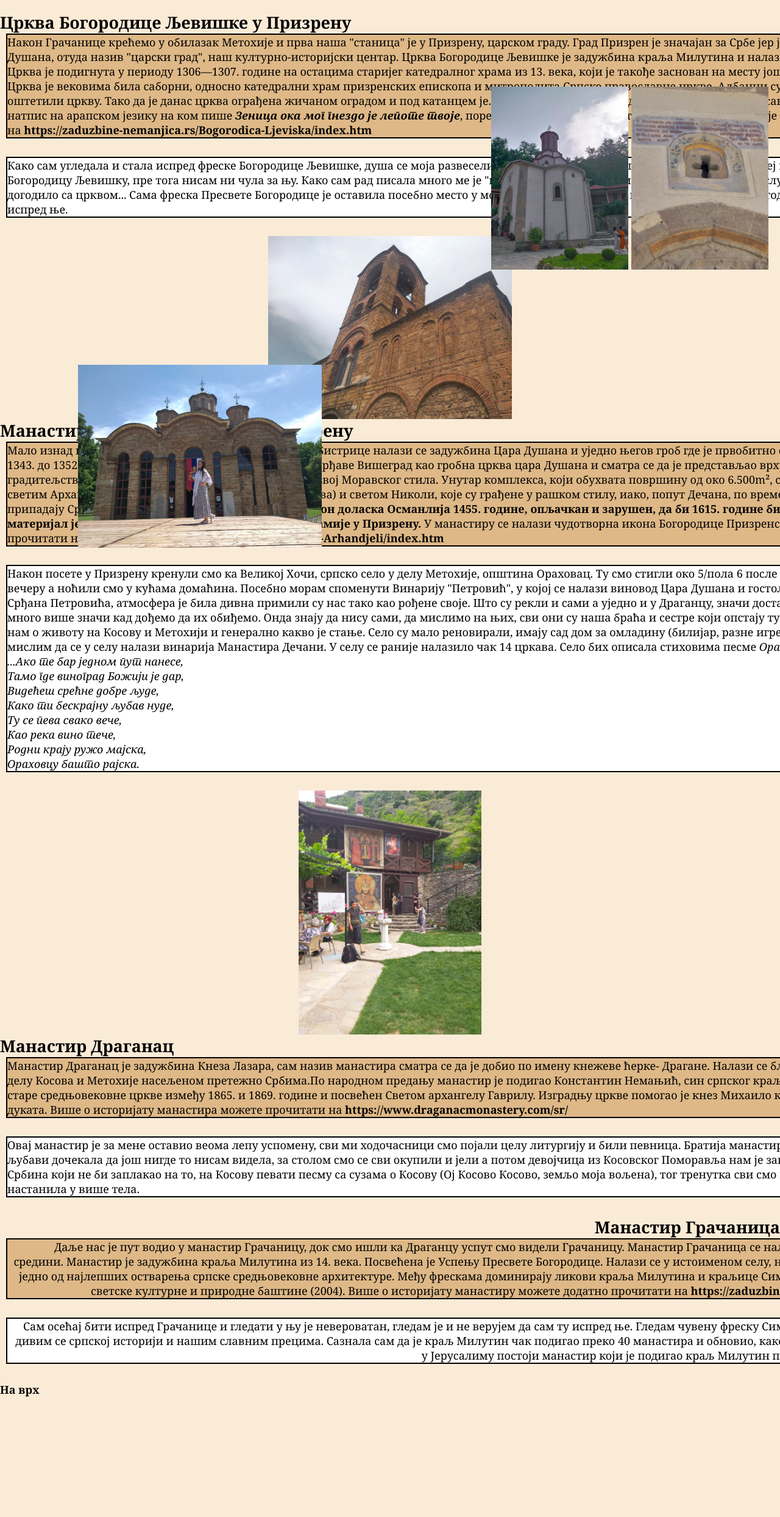
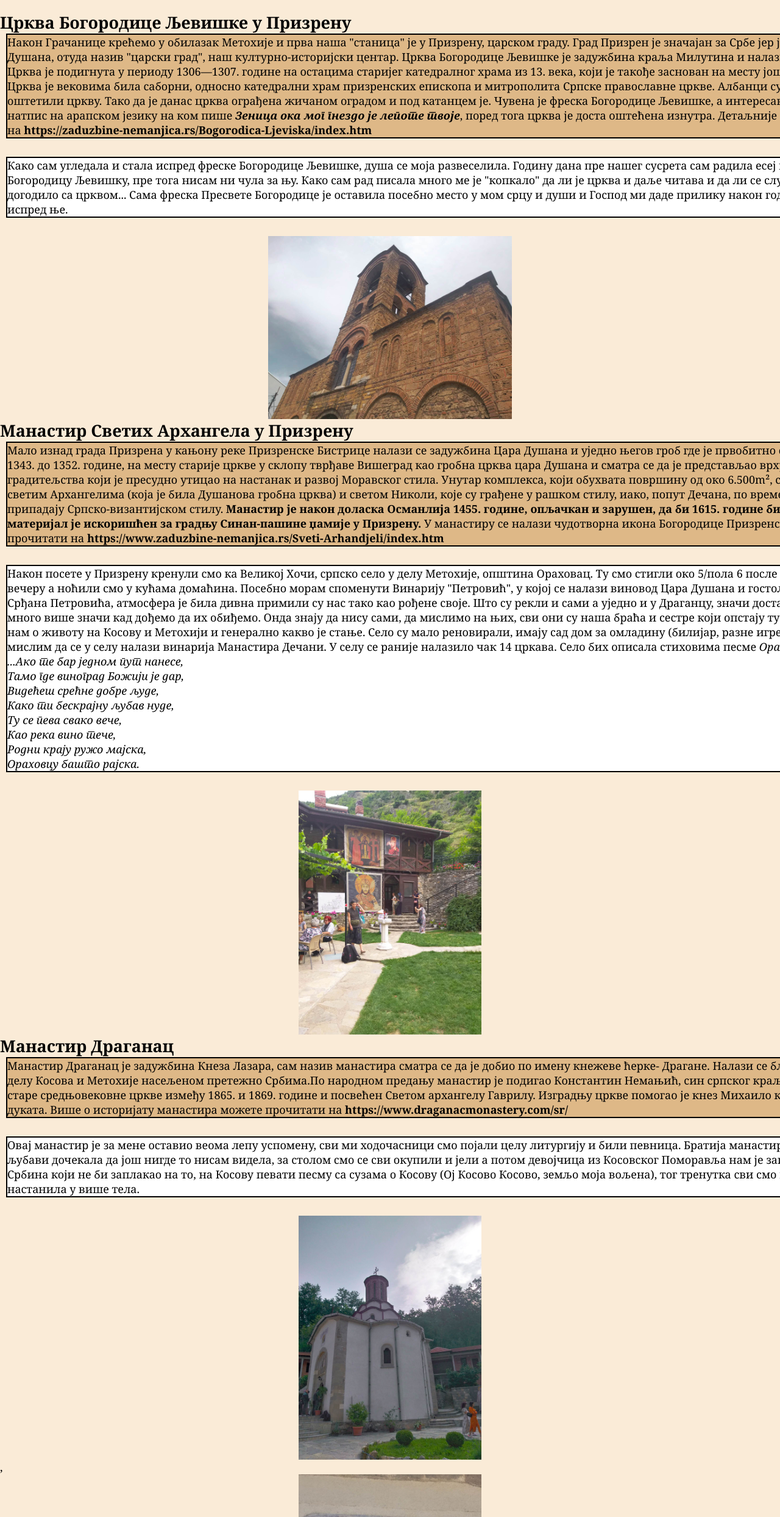
Before and after one commit to AleksandraBP/Dozivljaj-sa-Kosova-i-Metohije, a plain HTML site: page trecastrana.html in a window 1280 px wide. Shown: the part 98-2585 px from the top of the page at 61% size. Before the commit the page ends 2388 px from the top, so only its background shows below. Drawn offline with Linux system fonts and the light colour scheme.

Commit message:
Add files via upload

```diff
--- a/trecastrana.html
+++ b/trecastrana.html
@@ -56,7 +56,7 @@ h1{text-shadow: 5px 5px 15px rgb(21, 204, 113);}
 </head>
 <header>
     <div align="center">
-        <h1>Метохија</h1>
+        <h1>Косово</h1>
         <button><a href="index.html">Почетна</a></button>
             <button><a href="trecastrana.html">Метохија</a></button>
             <button><a href="cetvrtastrana.html">Косово </a></button>
@@ -106,18 +106,24 @@ h1{text-shadow: 5px 5px 15px rgb(21, 204, 113);}
     <i>Ораховцу башто рајска.</i><br></p>
 <img class="dud" src="prizren manastir.jpg" alt="Манастир Светих Архангела" height="400px">
 
-        <h2>Манастир Драганац</h2>
+            <h2>Манастир Драганац</h2>
 
     <p>Манастир Драганац је задужбина Кнеза Лазара, сам назив манастира сматра се да је добио по имену кнежеве ћерке- Драгане. Налази се близу места Прилепац
     у источном делу Косова и Метохије насељеном претежно Србима.По народном предању манастир је подигао Константин Немањић, син српског краља Милутина.
     Изграђен је на месту старе средњовековне цркве између 1865. и 1869. године и посвећен Светом архангелу Гаврилу. Изградњу цркве помогао је кнез Михаило који је за ту прилику приложио 100 дуката.
     Више о историјату манастира можете прочитати на <a href="https://www.draganacmonastery.com/sr/" target="_blank">https://www.draganacmonastery.com/sr/</a></p>
+
     <p class="bela">Овај манастир је за мене оставио веома лепу успомену, сви ми ходочасници смо појали целу литургију и били певница.
     Братија манастира нас је толико усрдно и са пуно љубави дочекала да још нигде то нисам видела, за столом смо се сви окупили и јели а потом
     девојчица из Косовског Поморавља нам је запевала Косовске песме. Нема Србина који не би заплакао на то, на Косову певати песму са сузама
     о Косову (Ој Косово Косово, земљо моја вољена), тог тренутка сви смо ми били једна душа која
-    се настанила у више тела. </p>
-    <div align="right">
+    се настанила у више тела.
+ </p>
+<img class="dud" src="draganac.jpg" alt="draganac" height="400px">, <img class="dud" src="draganac natpis.jpg" alt="draganac" height="400px">
+    </p>
+
+
+<div align="right">
     <h2>Манастир Грачаница</h2>
     <p>Даље нас је пут водио у манастир Грачаницу, док смо ишли ка Драганцу успут смо видели Грачаницу. Манастир Грачаница се налази
     на урбаном подручју, у градској средини. Манастир је задужбина краља Милутина из 14. века. Посвећена је Успењу Пресвете Богородице.
@@ -128,12 +134,12 @@ h1{text-shadow: 5px 5px 15px rgb(21, 204, 113);}
     краља Милутина, гледам и дивим се српској историји и нашим славним прецима. Сазнала сам да је краљ Милутин чак подигао преко 40 манастира и обновио,
     како код нас у Србији тако и ван Србије, у Јерусалиму постоји манастир који је подигао краљ Милутин посвећен светом Архангелу Михаилу.</p>
 </div>
-<div class="s1">
-    <img src="gracanica.jpg" alt="gracanica" height="300px">
+
+<img class="dud" src="gracanica.jpg" alt="gracanica" height="400px">
 </div>
-<div class="s2">
-<img src="draganac.jpg" alt="draganac" height="300px">
-<img src="draganac natpis.jpg" alt="draganac" height="300px">
+<div class="s3">
+<img src="draganac.jpg" alt="draganac" height="250px">
+<img src="draganac natpis.jpg" alt="draganac" height="250px">
 </div>
 <a class="wew" href="#TOP">На врх</a>
 </body>
```
Also changed, not shown: cetvrtastrana.html (+1 -1 lines), drugastrana.html (+6 -4 lines).
